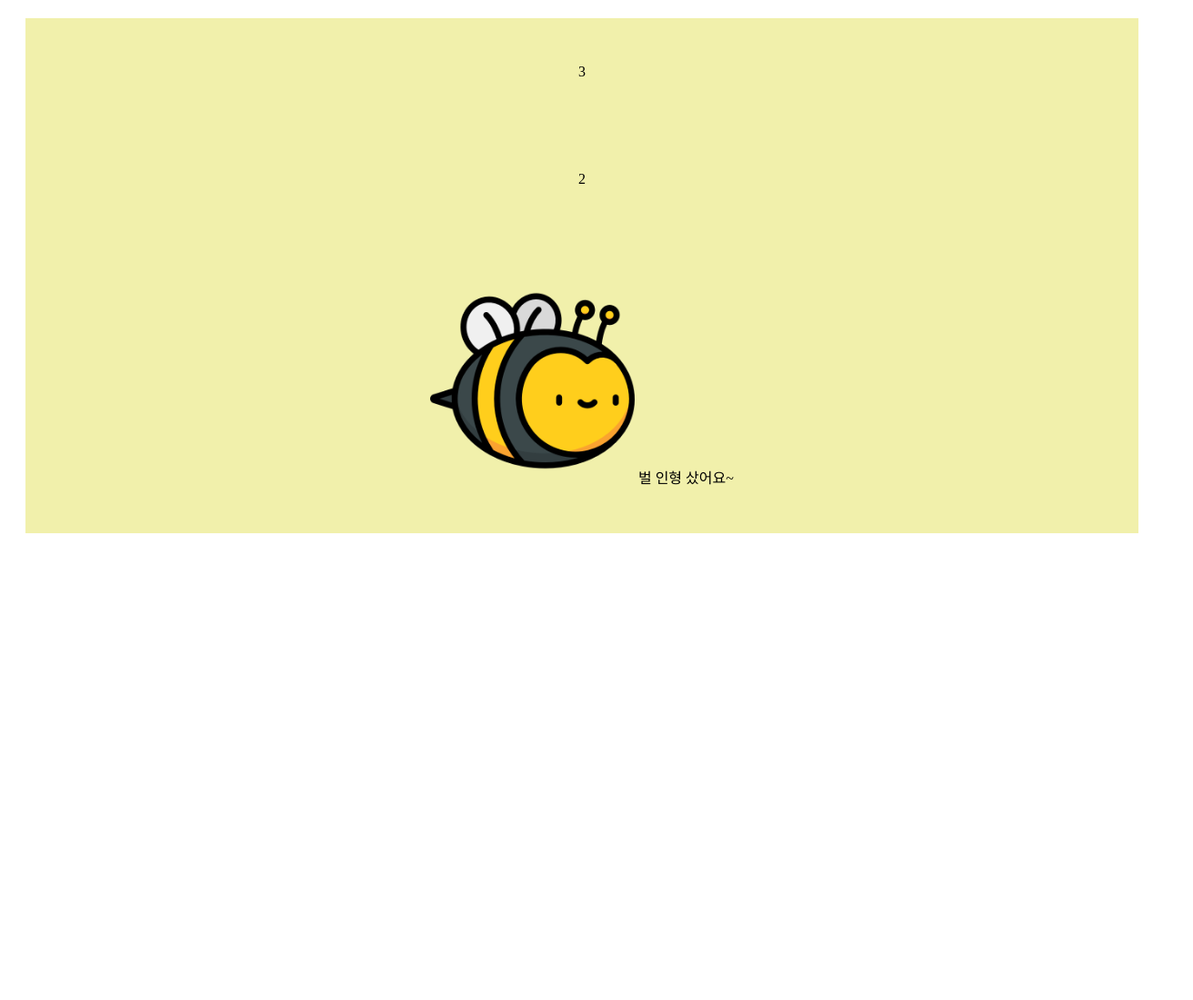
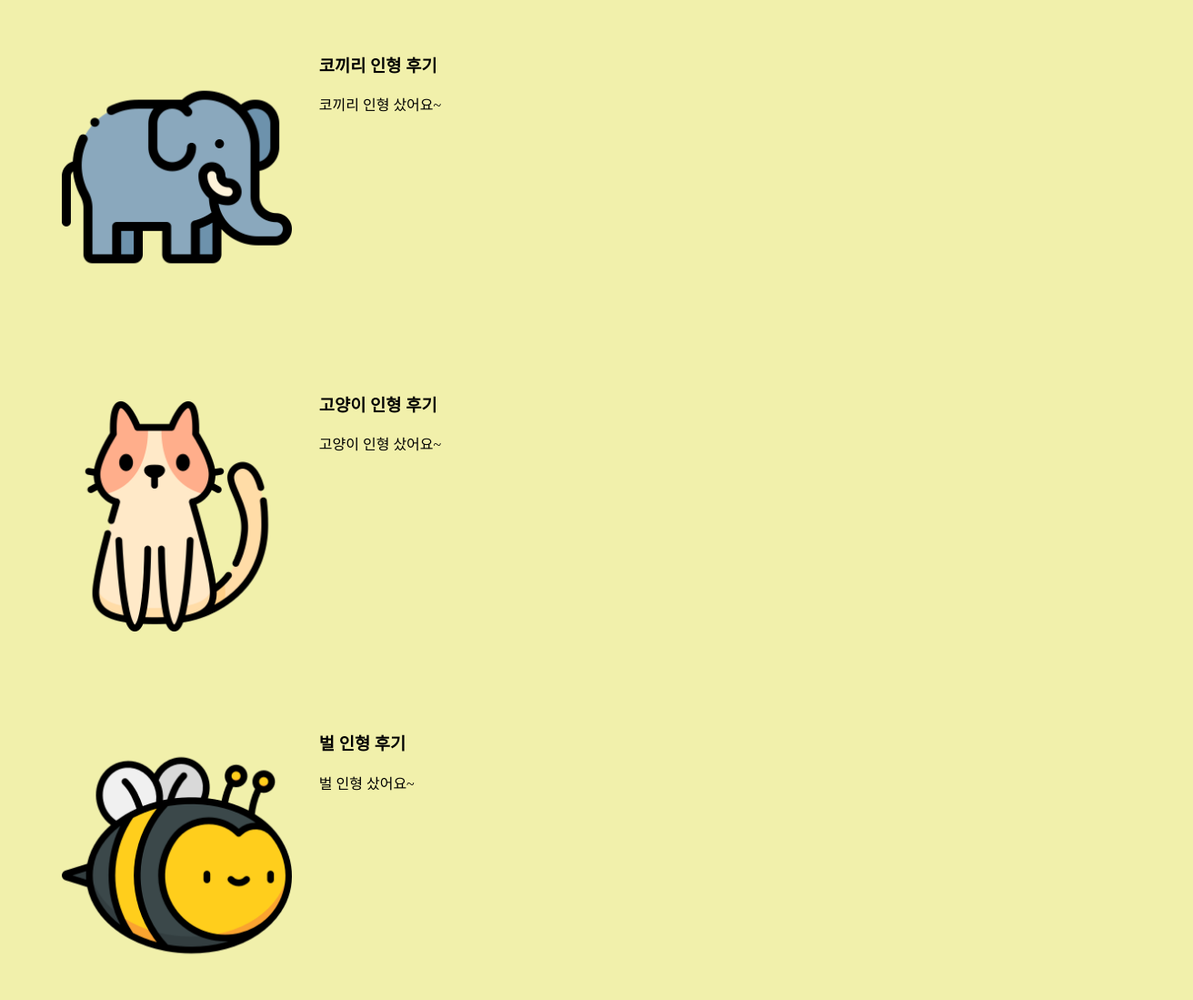
Before and after one commit to amamj05/html_repo, a plain HTML site: page review_page.html in a window 1280 px wide. Shown: the whole page at 91% size, 1312 px wide, since content can reach past the window. Before the commit the page ends 800 px from the top, so only its background shows below. Drawn offline with Linux system fonts and the light colour scheme.

Commit message:
review page Edit

```diff
--- a/review_page.html
+++ b/review_page.html
@@ -1,45 +1,65 @@
 <!DOCTYPE html>
 <html lang="en">
+
 <head>
     <meta charset="UTF-8">
     <meta name="viewport" content="width=device-width, initial-scale=1.0">
     <title>REVIEW PAGE</title>
     <style>
+        body {
+            background-size: cover;
+            background-color: rgb(241, 240, 171);
+
+        }
+
         .review_container {
             display: flex;
-            background-color: rgb(241, 240, 171);
-            margin: 20px;
+
+            margin: 0px;
         }
 
         .box {
-            padding: 30px;
+            padding: 10px;
             margin: 20px;
-           /* background: black;*/
+            /*background: rgb(252, 251, 195);*/
             width: 100%;
             /* color: wheat; */
-            text-align: center;
+            text-align: left
         }
-        #review_card{flex-wrap: wrap-reverse;}
 
-        img{width: 20%;}
+        #review_card {
+            flex-direction: column-reverse;
+        }
+
+        img {
+            width: 20%;
+            float: left;
+            padding: 30px;
+        }
     </style>
 </head>
+
 <body>
-
-
-
 
     <div class="review_container" id="review_card">
         <div class="box">
             <img src="/img/bee.png" alt="">
-            벌 인형 샀어요~</div>
-        <div class="box">2</div>
-        <div class="box">3</div>
-
-    </div>
+            <h3>벌 인형 후기</h3>
+            <p>
+                벌 인형 샀어요~</p>
+        </div>
+        <div class="box"><img src="/img/cat.png" alt="">
+            <h3>고양이 인형 후기</h3>
+            <p>
+                고양이 인형 샀어요~</p>
+        </div>
+        <div class="box"><img src="/img/elephant.png" alt="">
+            <h3>코끼리 인형 후기</h3>
+            <p>
+                코끼리 인형 샀어요~</p>
+        </div>
 
 
-</div>
+</body>
 
-</body>
 </html>
```
